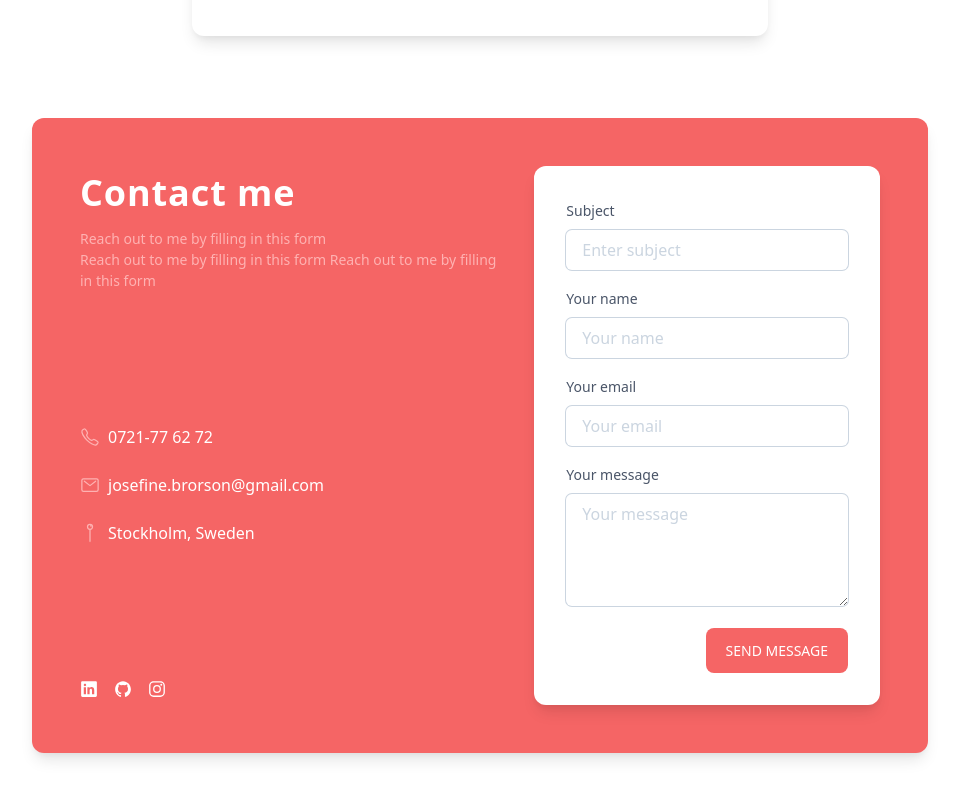
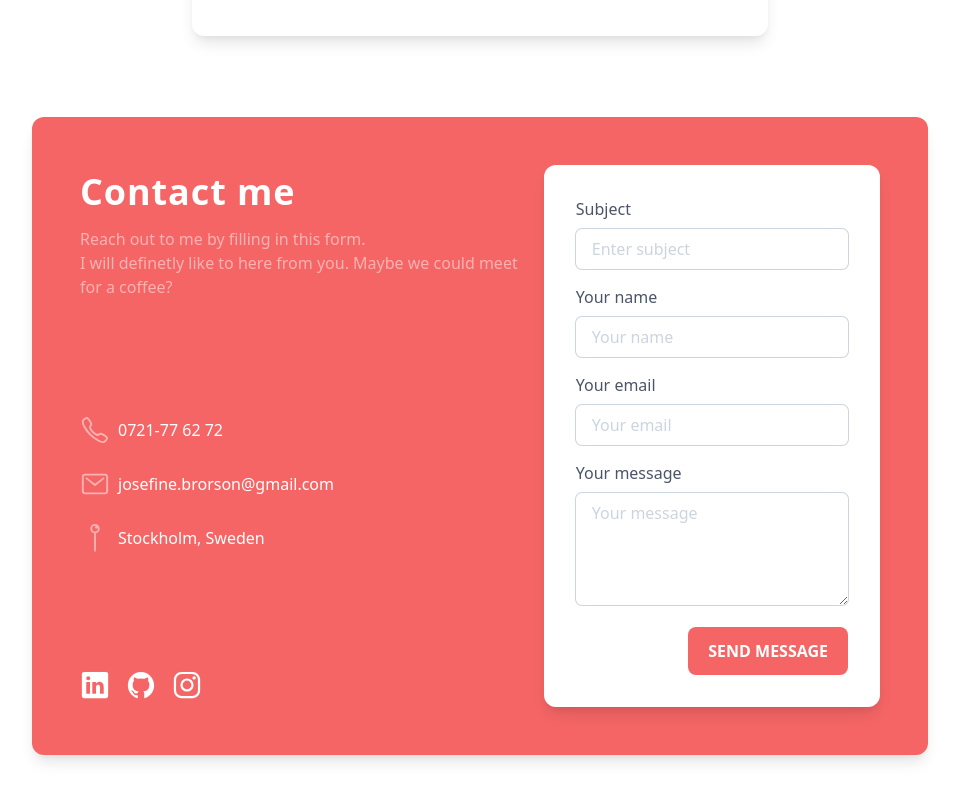
Before and after one commit to jbrorson/Exam-React-Portfolio, a React (Create React App) app: page / in a window 1280 px wide. Shown: the part 2476-3276 px from the top of the page, without its empty margins (160-1119 px from the left). Built offline with nearby package versions, Linux system fonts and the light colour scheme.

Commit message:
Changed some styling for small devices

```diff
--- a/src/components/Contact.js
+++ b/src/components/Contact.js
@@ -54,56 +54,55 @@ export default function Contact() {
         <div className="flex flex-col space-y-8 justify-between">
           <div>
             <h1 className="font-bold text-4xl tracking-wide">Contact me</h1>
-            <p className="pt-2 text-red-300 text-sm">
-              Reach out to me by filling in this form<br />
-                Reach out to me by filling in this form
-                Reach out to me by filling in this form
+            <p className="pt-2 text-red-300 text-sm sm:text-base">
+              Reach out to me by filling in this form.<br />
+              I will definetly like to here from you. Maybe we could meet for a coffee?
             </p>
           </div>
           <div className="flex flex-col space-y-6">
             <div className="inline-flex space-x-2 items-center">
               <ion-icon
                 name="call-outline"
-                class="text-red-300 text-xl">
+                class="text-red-300 text-xl sm:text-3xl">
               </ion-icon>
               <span>0721-77 62 72</span>
             </div>
             <div className="inline-flex space-x-2 items-center">
               <ion-icon
                 name="mail-outline"
-                class="text-red-300 text-xl">
+                class="text-red-300 text-xl sm:text-3xl">
               </ion-icon>
               <span>josefine.brorson@gmail.com</span>
             </div>
             <div className="inline-flex space-x-2 items-center">
               <ion-icon
                 name="pin-outline"
-                class="text-red-300 text-xl">
+                class="text-red-300 text-xl sm:text-3xl">
               </ion-icon>
               <span>Stockholm, Sweden</span>
             </div>
           </div>
           <div className="flex space-x-4 text-lg">
             <a href="#">
-              <ion-icon name="logo-linkedin"></ion-icon
+              <ion-icon name="logo-linkedin" class="sm:text-3xl"></ion-icon
               ></a>
             <a href="#">
-              <ion-icon name="logo-github"></ion-icon
+              <ion-icon name="logo-github" class="sm:text-3xl"></ion-icon
               ></a>
             <a href="#">
-              <ion-icon name="logo-instagram"></ion-icon
+              <ion-icon name="logo-instagram" class="sm:text-3xl"></ion-icon
               ></a>
           </div>
         </div>
         <div>
-          <div className="bg-white rounded-xl shadow-lg p-8 text-gray-700 md:w-80">
+          <div className="bg-white rounded-xl shadow-lg p-8 text-gray-700 sm:w-80">
             <form
               // onSubmit={handleSubmit}
               onSubmit={sendEmail}
               action=""
               className="flex flex-col space-y-4">
               <div>
-                <label for="" className="text-sm">Subject</label>
+                <label for="" className="text-sm sm:text-base">Subject</label>
                 <input
                   required
                   type="text"
@@ -116,7 +115,7 @@ export default function Contact() {
                 />
               </div>
               <div>
-                <label for="" className="text-sm">Your name</label>
+                <label for="" className="text-sm sm:text-base">Your name</label>
                 <input
                   required
                   type="text"
@@ -129,7 +128,7 @@ export default function Contact() {
                 />
               </div>
               <div>
-                <label for="" className="text-sm">Your email</label>
+                <label for="" className="text-sm sm:text-base">Your email</label>
                 <input
                   required
                   type="email"
@@ -142,7 +141,7 @@ export default function Contact() {
                 />
               </div>
               <div>
-                <label for="" className="text-sm">Your message</label>
+                <label for="" className="text-sm sm:text-base">Your message</label>
                 <textarea
                   required
                   rows="4"
@@ -158,7 +157,7 @@ export default function Contact() {
               <button
                 // style={{ background: loader ? "#ccc" : "#f56565" }}
                 type="submit"
-                className="inline-block self-end px-5 py-3 uppercase mt-10 bg-red-500 rounded-lg text-white text-sm">
+                className="inline-block self-end px-5 py-3 uppercase mt-10 bg-red-500 rounded-lg text-white text-sm font-semibold sm:text-base">
                 Send Message
               </button>
             </form>
```
